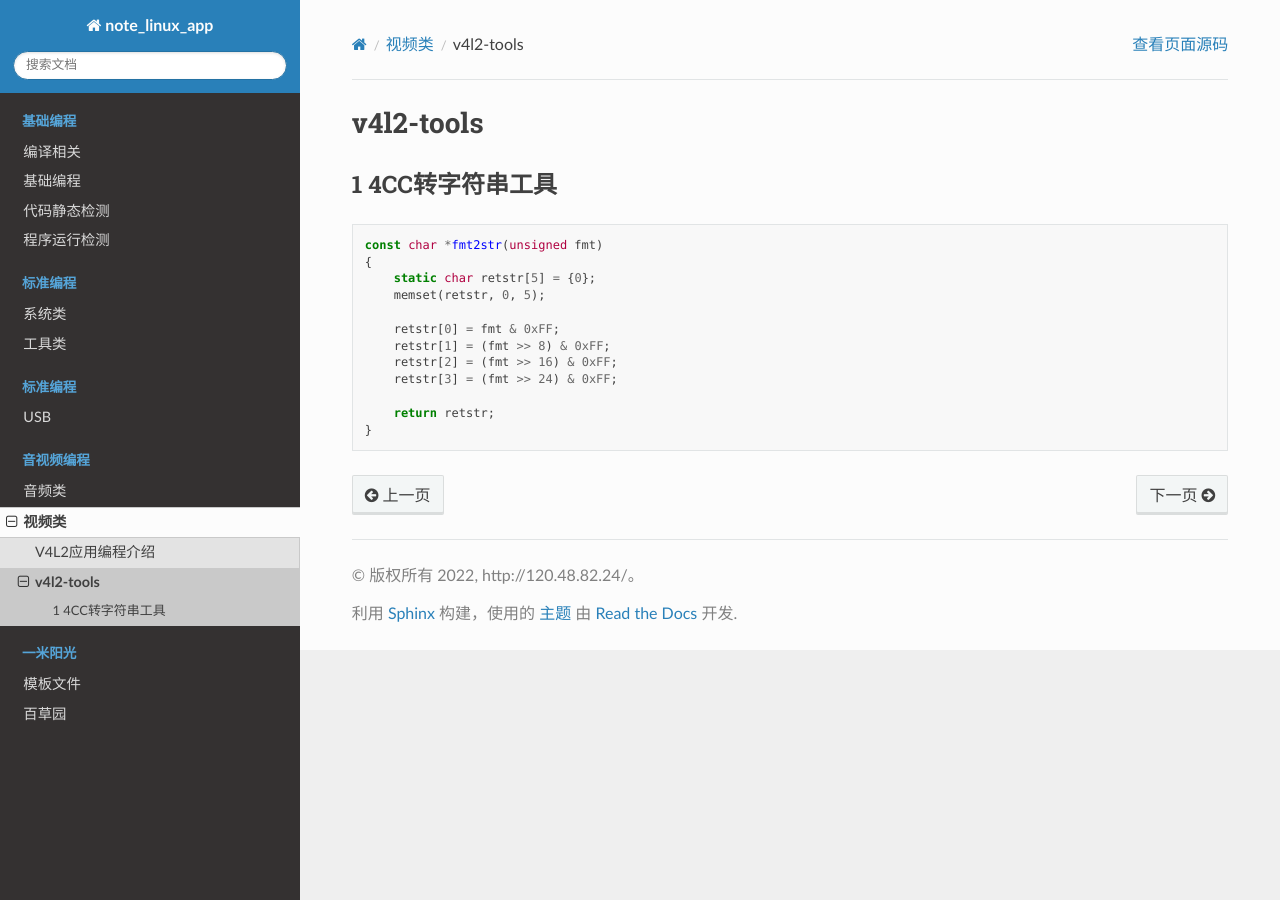
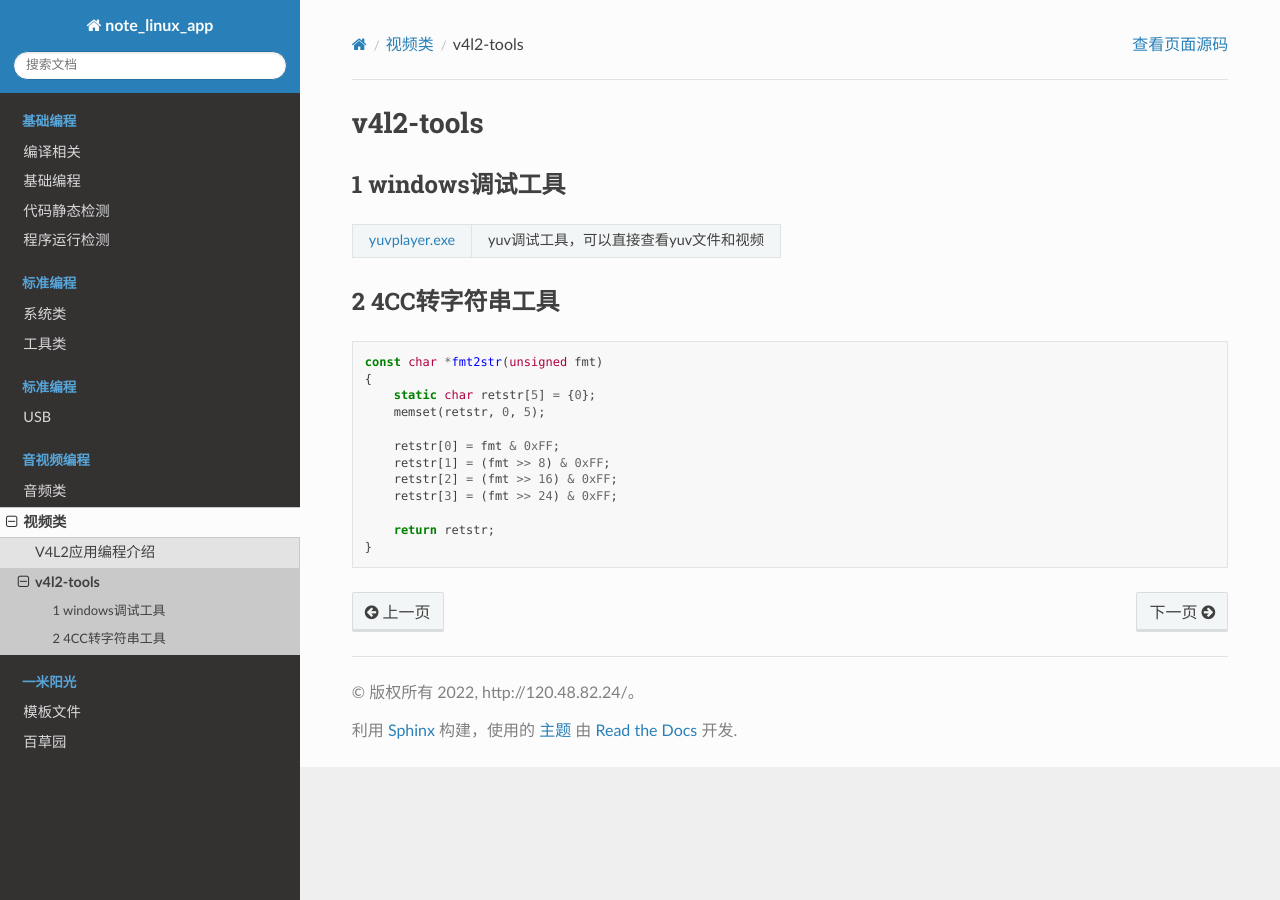
Before and after one commit to lzstudy/note_linux_app, a Sphinx documentation site: the page built from source/video/v4l2-tools.rst, in a window 1280 px wide. Built offline with Sphinx 7.4.7 and the Read the Docs theme 2.0.0, drawn with Linux system fonts in a browser that asks for light colours.

```diff
--- a/source/std/tools/inotify.rst
+++ b/source/std/tools/inotify.rst
@@ -10,7 +10,7 @@
 2 参考代码
 ----------
 
-.. code:: c
+.. code:: shell
 
    #include <poll.h>
    #include <sys/inotify.h>
--- a/source/video/v4l2-tools.rst
+++ b/source/video/v4l2-tools.rst
@@ -1,8 +1,16 @@
 v4l2-tools
 ==========
 
+1 windows调试工具
+-----------------
 
-1 4CC转字符串工具
+============== ======================================
+yuvplayer.exe_ yuv调试工具，可以直接查看yuv文件和视频
+============== ======================================
+
+.. _yuvplayer.exe: http://120.48.82.24:9100/note_linux_app/yuvplayer.exe
+
+2 4CC转字符串工具
 -----------------
 
 .. code:: c
```
Also changed, not shown: source/video/v4l2_info.rst (+8 -0 lines).
